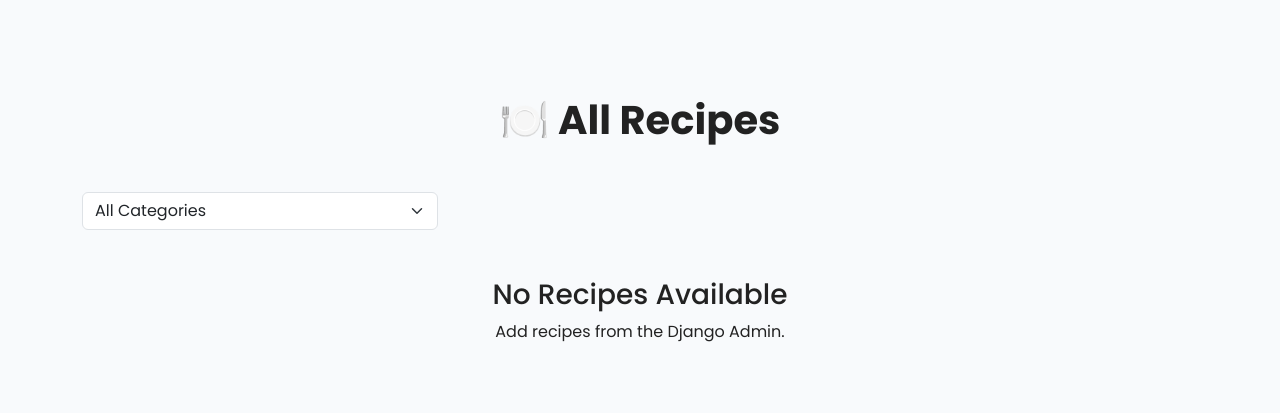
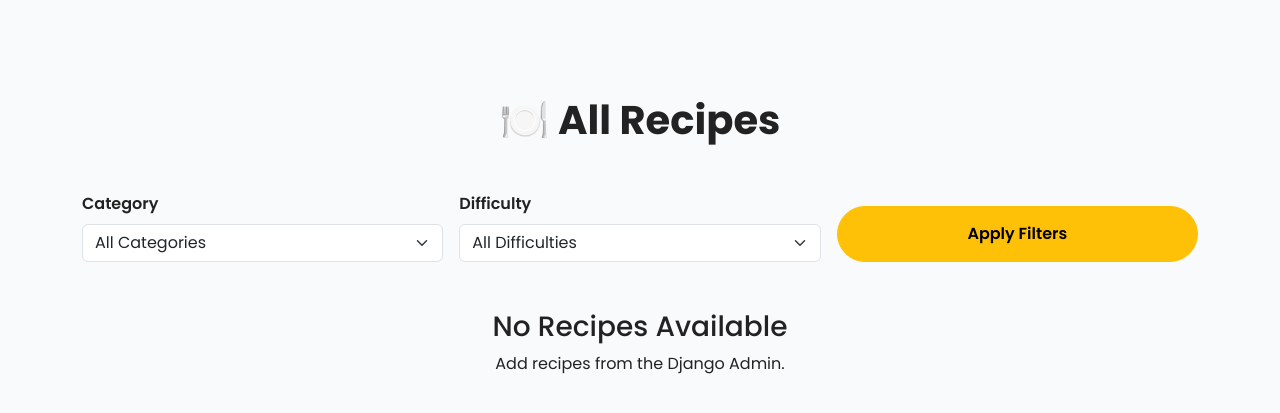
Before and after one commit to rakshithaagowda/RecipeHub, a Django app: template recipes/templates/recipes/recipe_list.html in a window 1280 px wide. Shown: the top 413 px of the page. Run offline with Django 3.2, Linux system fonts and the light colour scheme; the template is opened without the code that fills it, so the values that code supplies are empty.

Commit message:
Add advanced recipe filtering and sorting

```diff
--- a/recipes/templates/recipes/recipe_list.html
+++ b/recipes/templates/recipes/recipe_list.html
@@ -9,29 +9,53 @@
     <h1 class="text-center fw-bold mb-5">
         🍽️ All Recipes
     </h1>
-<form method="GET" class="row mb-5">
+<form method="GET" class="row align-items-end g-3 mb-5">
 
+    <!-- Category -->
     <div class="col-md-4">
+        <label class="form-label fw-semibold">Category</label>
 
-        <select name="category" class="form-select" onchange="this.form.submit()">
-
+        <select name="category" class="form-select">
             <option value="">All Categories</option>
 
             {% for category in categories %}
+                <option value="{{ category.slug }}"
+                    {% if selected_category == category.slug %}selected{% endif %}>
+                    {{ category.name }}
+                </option>
+            {% endfor %}
+        </select>
+    </div>
 
-                <option value="{{ category.slug }}"
-                    {% if selected_category == category.slug %}
-                        selected
-                    {% endif %}>
+    <!-- Difficulty -->
+    <div class="col-md-4">
+        <label class="form-label fw-semibold">Difficulty</label>
 
-                    {{ category.name }}
+        <select name="difficulty" class="form-select">
+            <option value="">All Difficulties</option>
 
-                </option>
+            <option value="Easy"
+                {% if selected_difficulty == "Easy" %}selected{% endif %}>
+                Easy
+            </option>
 
-            {% endfor %}
+            <option value="Medium"
+                {% if selected_difficulty == "Medium" %}selected{% endif %}>
+                Medium
+            </option>
 
+            <option value="Hard"
+                {% if selected_difficulty == "Hard" %}selected{% endif %}>
+                Hard
+            </option>
         </select>
+    </div>
 
+    <!-- Button -->
+    <div class="col-md-4 d-grid">
+        <button type="submit" class="btn btn-warning">
+            Apply Filters
+        </button>
     </div>
 
 </form>
```
Also changed, not shown: recipes/views.py (+5 -3 lines).
